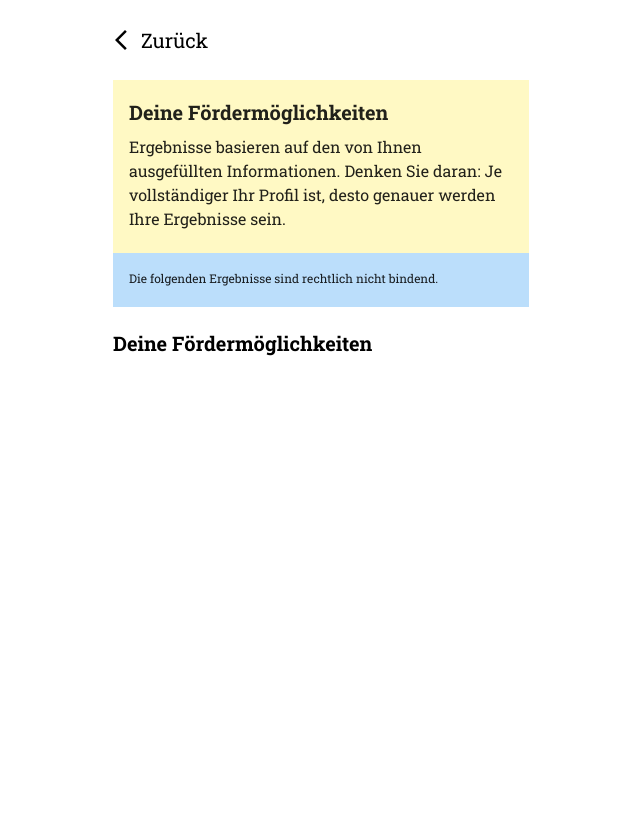
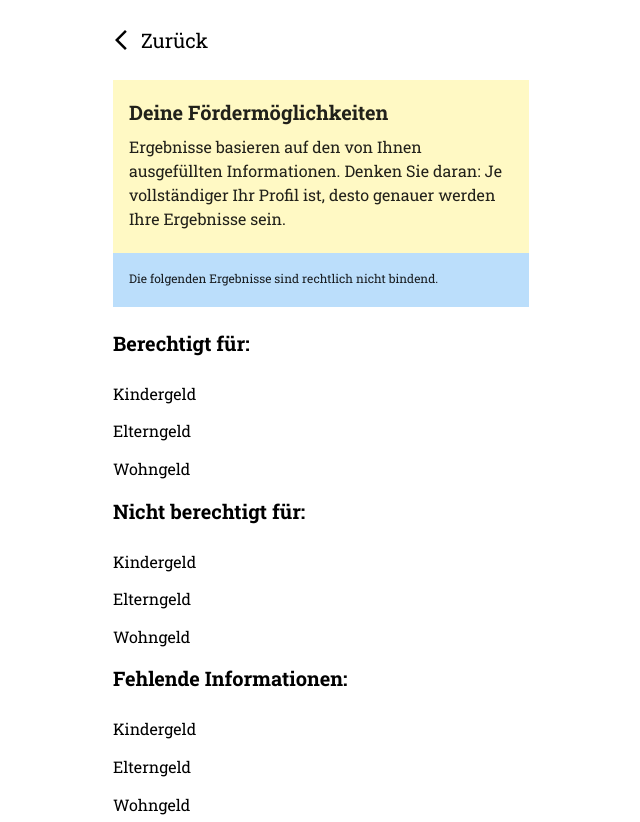
Before and after one commit to Citizen-Knowledge-Graph/foerderfunke-react-app, a React (Create React App) app: page /eligibility-overview in a window 1280 px wide. Shown: the whole page, without its empty margins (319-959 px from the left). Before the commit the page ends 800 px from the top, so only its background shows below. Built offline with nearby package versions, Linux system fonts and the light colour scheme.

Commit message:
add list for benefits to overview

```diff
--- a/src/screens/eligibilty-overview/components/EligibilityOverviewList.js
+++ b/src/screens/eligibilty-overview/components/EligibilityOverviewList.js
@@ -4,15 +4,73 @@ import VStack from "../../../components/VStack";
 import HStack from "../../../components/HStack";
 import {yellow, blue} from "@mui/material/colors";
 
+const data = [
+    {
+        id: "Kindergeld",
+        title: 'Kindergeld',
+    },
+    {
+        id: "Elterngeld",
+        title: 'Elterngeld',
+    },
+    {
+        id: "Wohngeld",
+        title: 'Wohngeld',
+    }
+]
+
 const EligibilityOverviewList = () => {
     return (
-            <VStack gap={1} alignItems={'center'} sx={{width:'100%'}}>
-                <HStack justifyContent={'flex-start'} sx={{width:'100%'}}>
+        <VStack gap={1} alignItems={'center'} sx={{width: '100%'}}>
+            <VStack sx={{width: '100%'}}>
+                <HStack justifyContent={'flex-start'} sx={{width: '100%'}}>
                     <Typography variant="h6" gutterBottom sx={styles.titleText}>
-                        Deine Fördermöglichkeiten
+                        Berechtigt für:
                     </Typography>
                 </HStack>
+                <VStack gap={1} alignItems={'center'} sx={{width: '100%'}}>
+                    {data.map((item) => (
+                        <HStack justifyContent={'flex-start'} sx={{width: '100%'}}>
+                            <Typography variant="body1" gutterBottom>
+                                {item.title}
+                            </Typography>
+                        </HStack>
+                    ))}
+                </VStack>
             </VStack>
+            <VStack sx={{width: '100%'}}>
+                <HStack justifyContent={'flex-start'} sx={{width: '100%'}}>
+                    <Typography variant="h6" gutterBottom sx={styles.titleText}>
+                        Nicht berechtigt für:
+                    </Typography>
+                </HStack>
+                <VStack gap={1} alignItems={'center'} sx={{width: '100%'}}>
+                    {data.map((item) => (
+                        <HStack justifyContent={'flex-start'} sx={{width: '100%'}}>
+                            <Typography variant="body1" gutterBottom>
+                                {item.title}
+                            </Typography>
+                        </HStack>
+                    ))}
+                </VStack>
+            </VStack>
+            <VStack sx={{width: '100%'}}>
+                <HStack justifyContent={'flex-start'} sx={{width: '100%'}}>
+                    <Typography variant="h6" gutterBottom sx={styles.titleText}>
+                        Fehlende Informationen:
+                    </Typography>
+                </HStack>
+                <VStack gap={1} alignItems={'center'} sx={{width: '100%'}}>
+                    {data.map((item) => (
+                        <HStack justifyContent={'flex-start'} sx={{width: '100%'}}>
+                            <Typography variant="body1" gutterBottom>
+                                {item.title}
+                            </Typography>
+                        </HStack>
+                    ))}
+                </VStack>
+            </VStack>
+        </VStack>
     );
 };
 
@@ -30,7 +88,7 @@ const styles = {
             paddingBottom: '16px',
         }
     },
-    subTitleCard:{
+    subTitleCard: {
         backgroundColor: blue[100],
         width: '100%',
         borderRadius: '0px',
```
